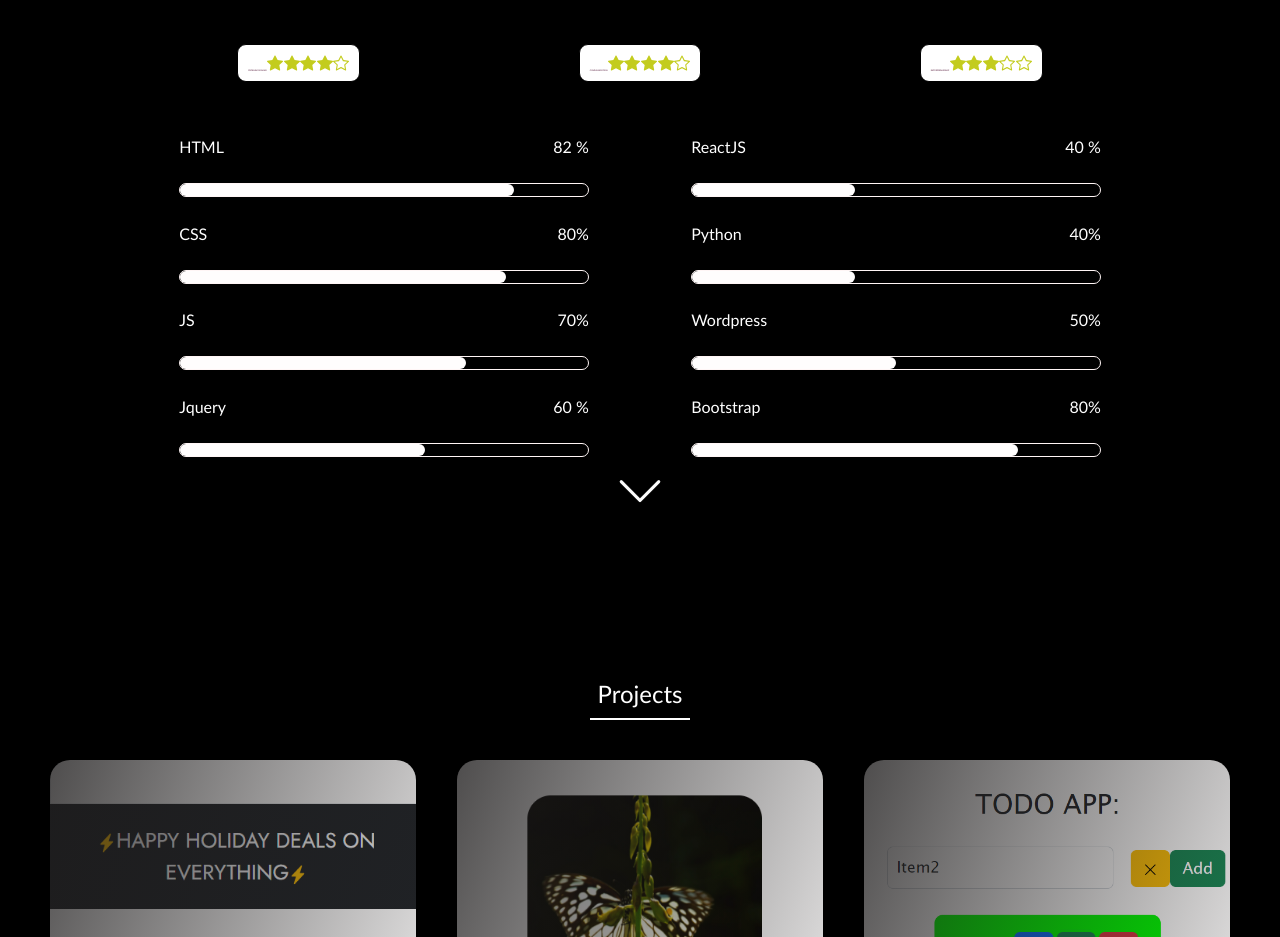
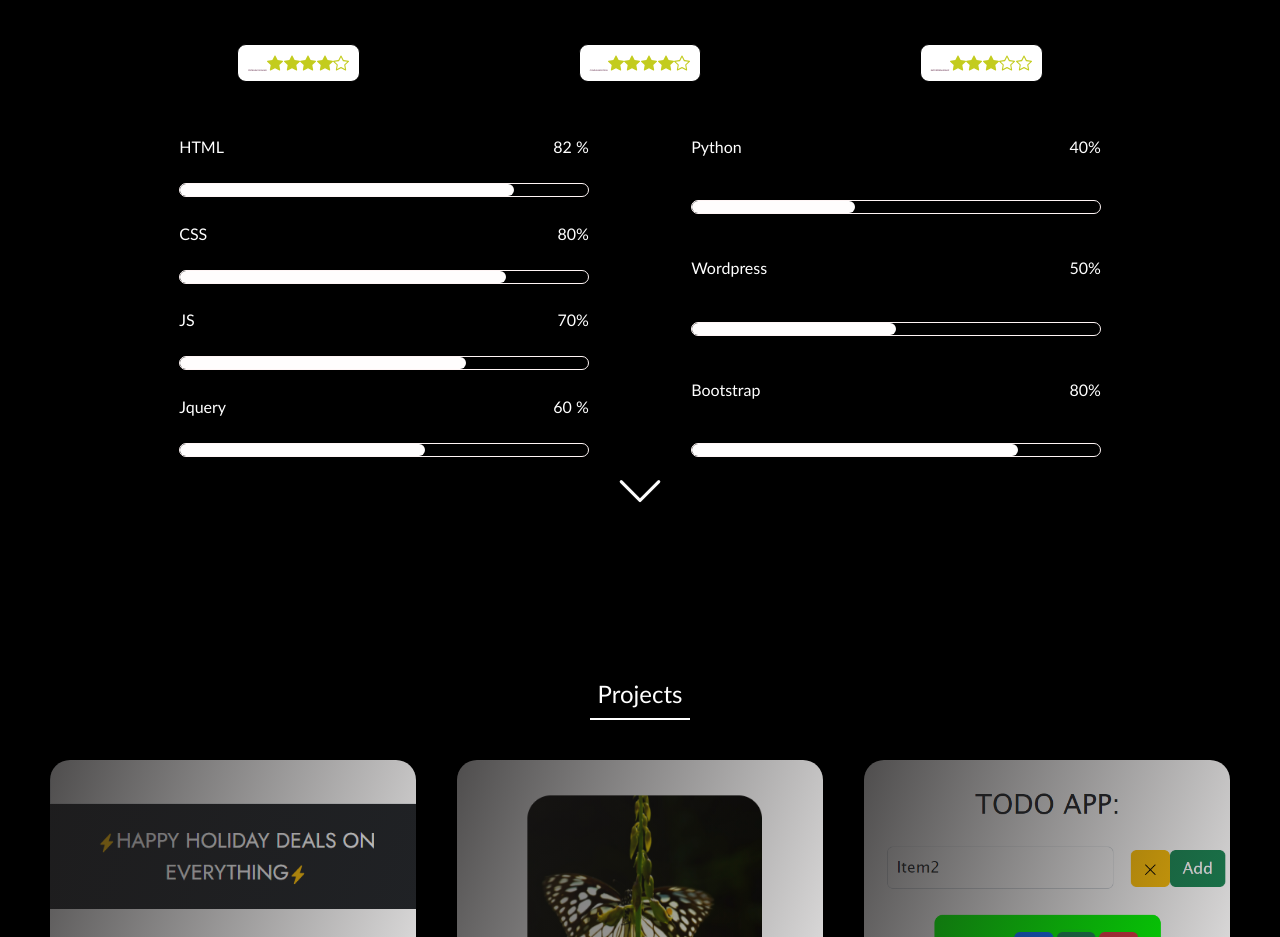
Before and after one commit to alamelu98/alamelu-deepika, a plain HTML site: page index.html in a window 1280 px wide. Shown: the part 860-1797 px from the top of the page. Drawn offline with Linux system fonts and the light colour scheme.

Commit message:
Update index.html

```diff
--- a/index.html
+++ b/index.html
@@ -137,13 +137,7 @@
         </div>
     </div>
     <div class="tech1">
-        <div style="display:flex;justify-content:space-between">
-            <span>ReactJS</span>
-            <span>40 %</span>
-        </div>
-        <div class="progress" >
-          <div class="innprogress"id="in5" ></div>
-        </div>
+
         <div style="display:flex;justify-content:space-between">
             <span>Python</span>
             <span>40%</span>
```
